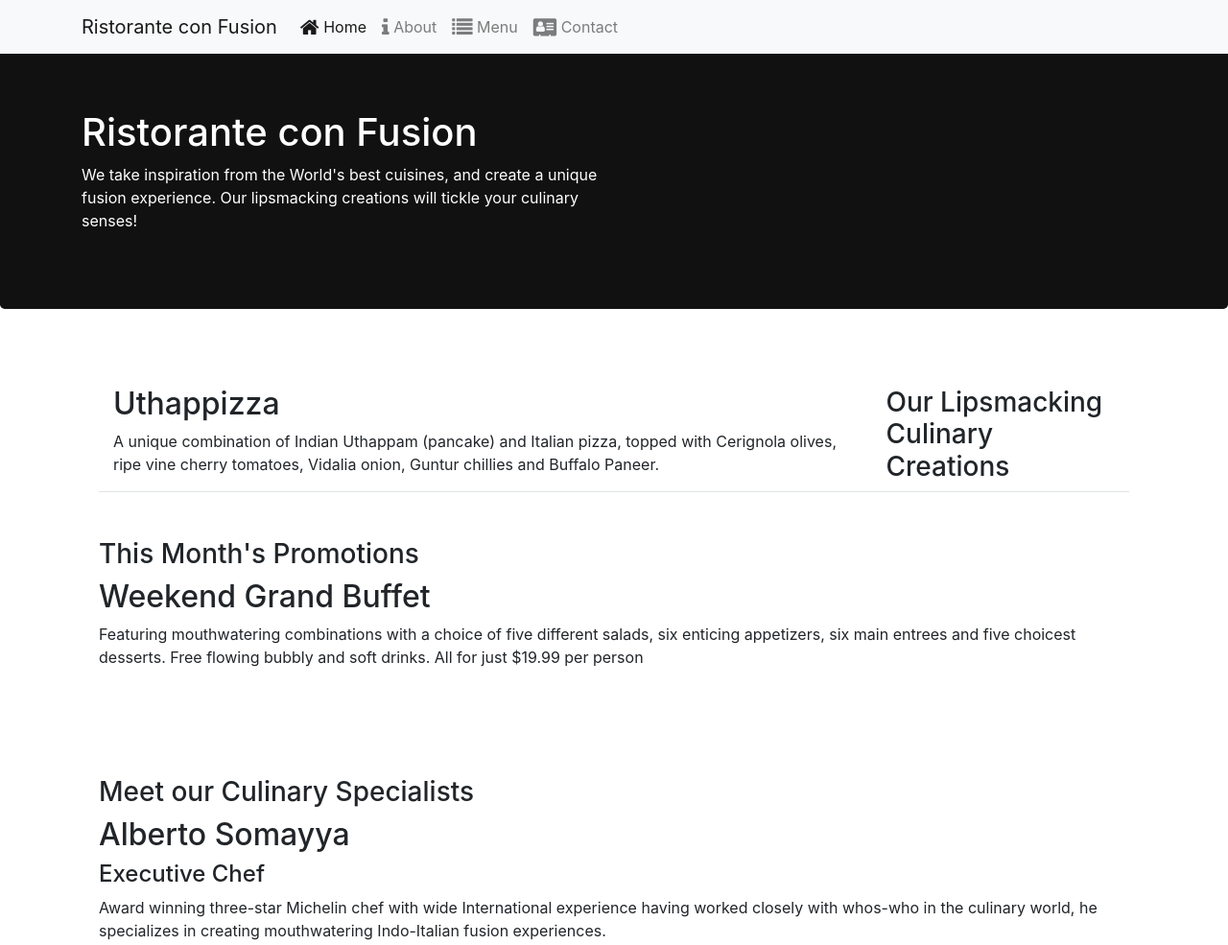
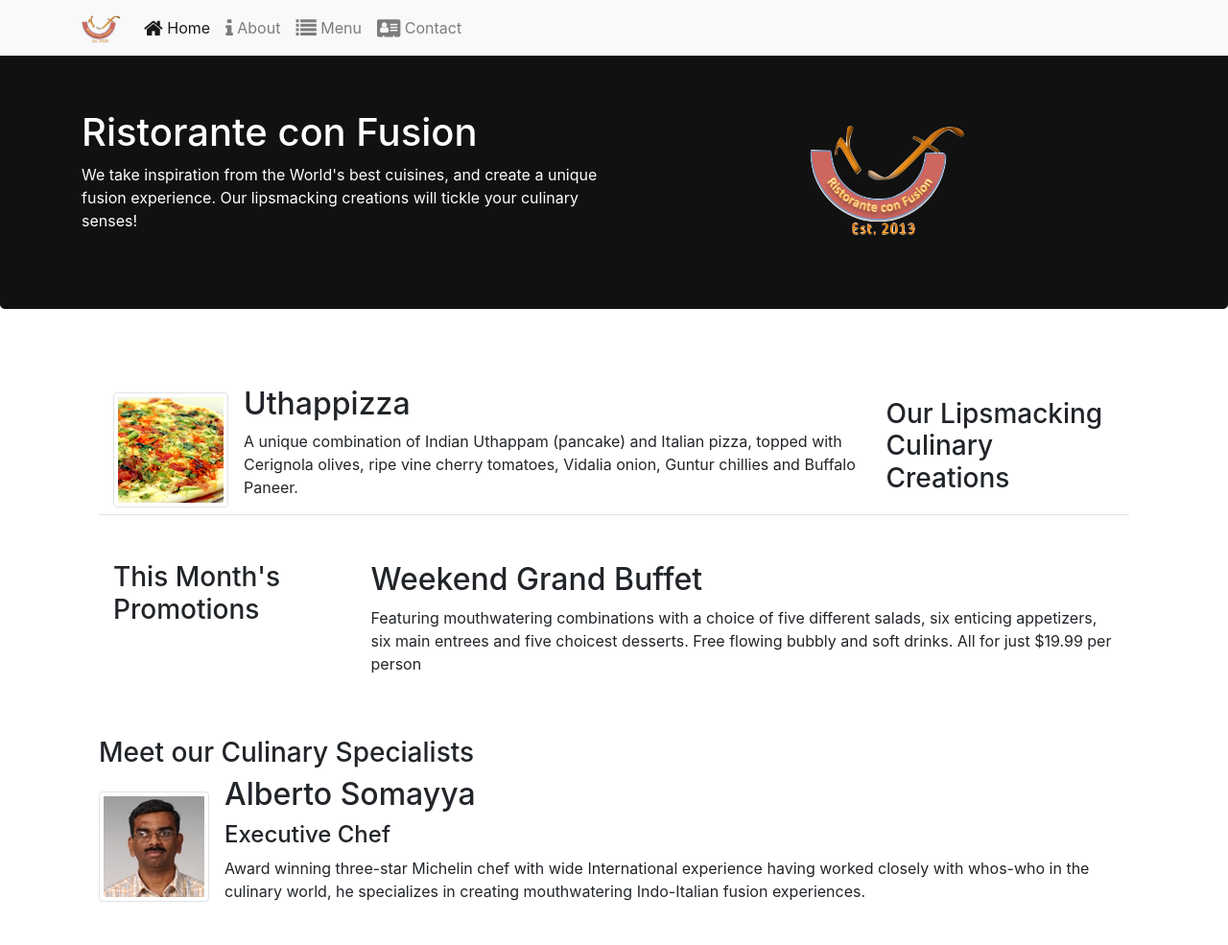
Before and after one commit to iGEORGE17/IBM-BOOTSTRAP4-starter, a website: page index.html in a window 1280 px wide. Shown: the top 985 px of the page at 96% size. Drawn offline with nearby package versions, Linux system fonts and the light colour scheme.

Commit message:
images and media

```diff
--- a/css/styles.css
+++ b/css/styles.css
@@ -23,3 +23,7 @@ footer .social a:hover {
 .footer a {
     color: silver;
 }
+
+.breadcrumb {
+    background-color: #ffffff;
+}
--- a/index.html
+++ b/index.html
@@ -15,7 +15,7 @@
 <body>
     <nav class="navbar navbar-expand-lg navbar-light bg-light fixed-top">
         <div class="container">
-            <a class="navbar-brand" href="./index.html">Ristorante con Fusion</a>
+            <a class="navbar-brand" href="./index.html"><img src="img/logo.png"  width="41" height="30"></a>
             <button class="navbar-toggler" type="button" data-toggle="collapse" data-target="#navbarNavAltMarkup" aria-controls="navbarNavAltMarkup" aria-expanded="false" aria-label="Toggle navigation">
               <span class="navbar-toggler-icon"></span>
             </button>
@@ -36,7 +36,8 @@
                     <h1>Ristorante con Fusion</h1>
                     <p>We take inspiration from the World's best cuisines, and create a unique fusion experience. Our lipsmacking creations will tickle your culinary senses!</p>
                 </div>
-                <div>
+                <div class="col-12 col-sm align-self-center text-center">
+                    <img src="img/logo.png" class="img-fluid">
                 </div>
             </div>
         </div>
@@ -48,30 +49,47 @@
                 <h3>Our Lipsmacking Culinary Creations</h3>
             </div>
             <div class="col col-sm order-sm-first col-md">
-                <h2>Uthappizza</h2>
-                <p>A unique combination of Indian Uthappam (pancake) and Italian pizza, topped with Cerignola olives, ripe vine cherry tomatoes, Vidalia onion, Guntur chillies and Buffalo Paneer.</p>
+                <div class="media">
+                    <img class="d-flex mr-3 img-thumbnail align-self-center"
+                            src="img/uthappizza.png" alt="Uthappizza">
+                    <div class="media-body">
+                        <h2 class="mt-0">Uthappizza</h2>
+                        <p class="d-none d-sm-block">A unique combination of Indian Uthappam (pancake) and
+                            Italian pizza, topped with Cerignola olives, ripe vine
+                            cherry tomatoes, Vidalia onion, Guntur chillies and
+                            Buffalo Paneer.</p>
+                    </div>
+                </div>
             </div>
         </div>
 
 
         <div class="row py-5">
-            <div>
+            <div class="col-12 col-sm-3">
                 <h3>This Month's Promotions</h3>
             </div>
-            <div>
+            <div class="col-12 col-sm">
                 <h2>Weekend Grand Buffet</h2>
                 <p>Featuring mouthwatering combinations with a choice of five different salads, six enticing appetizers, six main entrees and five choicest desserts. Free flowing bubbly and soft drinks. All for just $19.99 per person </p>
             </div>
         </div>
 
-        <div class="row py-5">
+        <div class="row">
             <div>
                 <h3>Meet our Culinary Specialists</h3>
             </div>
-            <div>
-                <h2>Alberto Somayya</h2>
-                <h4>Executive Chef</h4>
-                <p>Award winning three-star Michelin chef with wide International experience having worked closely with whos-who in the culinary world, he specializes in creating mouthwatering Indo-Italian fusion experiences. </p>
+            <div class="media">
+                <img class="d-flex mr-3 img-thumbnail align-self-center"
+                        src="img/alberto.png" alt="Alberto Somayya">
+                <div class="media-body">
+                    <h2 class="mt-0">Alberto Somayya</h2>
+                    <h4>Executive Chef</h4>
+                    <p class="d-none d-sm-block">Award winning three-star Michelin chef with wide
+                        International experience having worked closely with
+                        whos-who in the culinary world, he specializes in
+                        creating mouthwatering Indo-Italian fusion experiences.
+                        </p>
+                </div>
             </div>
         </div>
     </div>
```
Also changed, not shown: aboutus.html (+4 -4 lines), contactus.html (+4 -3 lines), img/alberto.png (added), img/buffet.png (added), img/logo.png (added), img/uthappizza.png (added), 1 other file.
